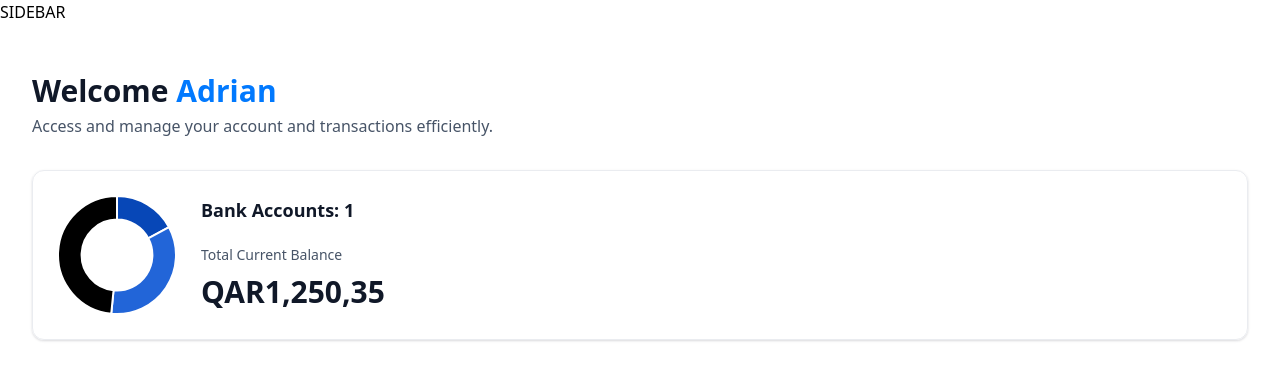
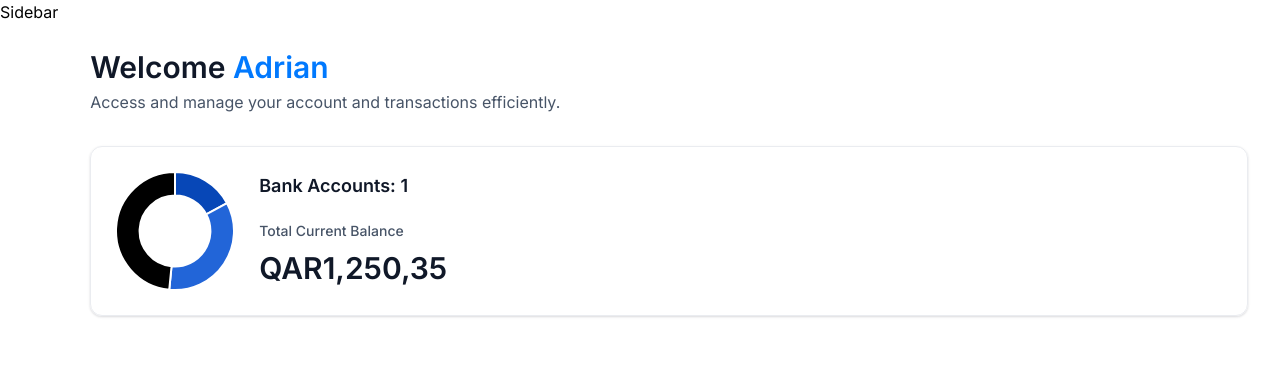
Before and after one commit to Yazan-ys202110319/banking-app, a Next.js app: page / in a window 1280 px wide. Shown: the top 380 px of the page. Built offline with nearby package versions, Linux system fonts and the light colour scheme.

Commit message:
Add sidebar component

```diff
--- a/app/(root)/layout.tsx
+++ b/app/(root)/layout.tsx
@@ -1,11 +1,19 @@
+import Sidebar from "@/components/ui/Sidebar";
+
 export default function RootLayout({
   children,
 }: Readonly<{
   children: React.ReactNode;
 }>) {
+
+  const loggedIn = {
+    firstName: 'Yazan',
+    lastName: 'Alsaleh'
+  };
+
   return (
-   <main>
-     SIDEBAR
+   <main className="flex h-screen w-full font-inter">
+     <Sidebar user = {loggedIn} />
      {children}
    </main>
   );
--- /dev/null
+++ b/components/ui/Sidebar.tsx
@@ -0,0 +1,9 @@
+import React from 'react'
+
+const Sidebar = ({ user }: SiderbarProps) => {
+  return (
+    <div>Sidebar</div>
+  )
+}
+
+export default Sidebar
```
